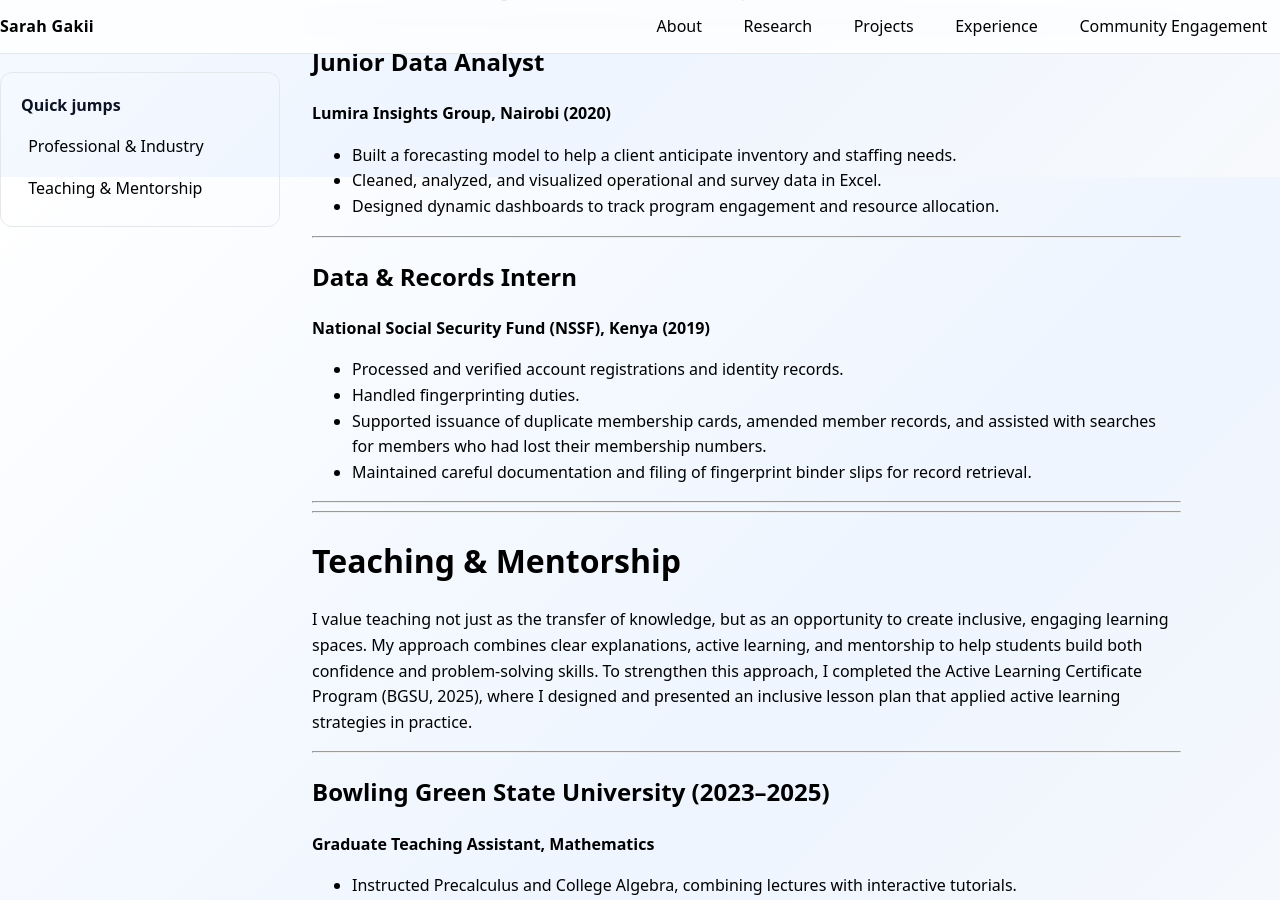
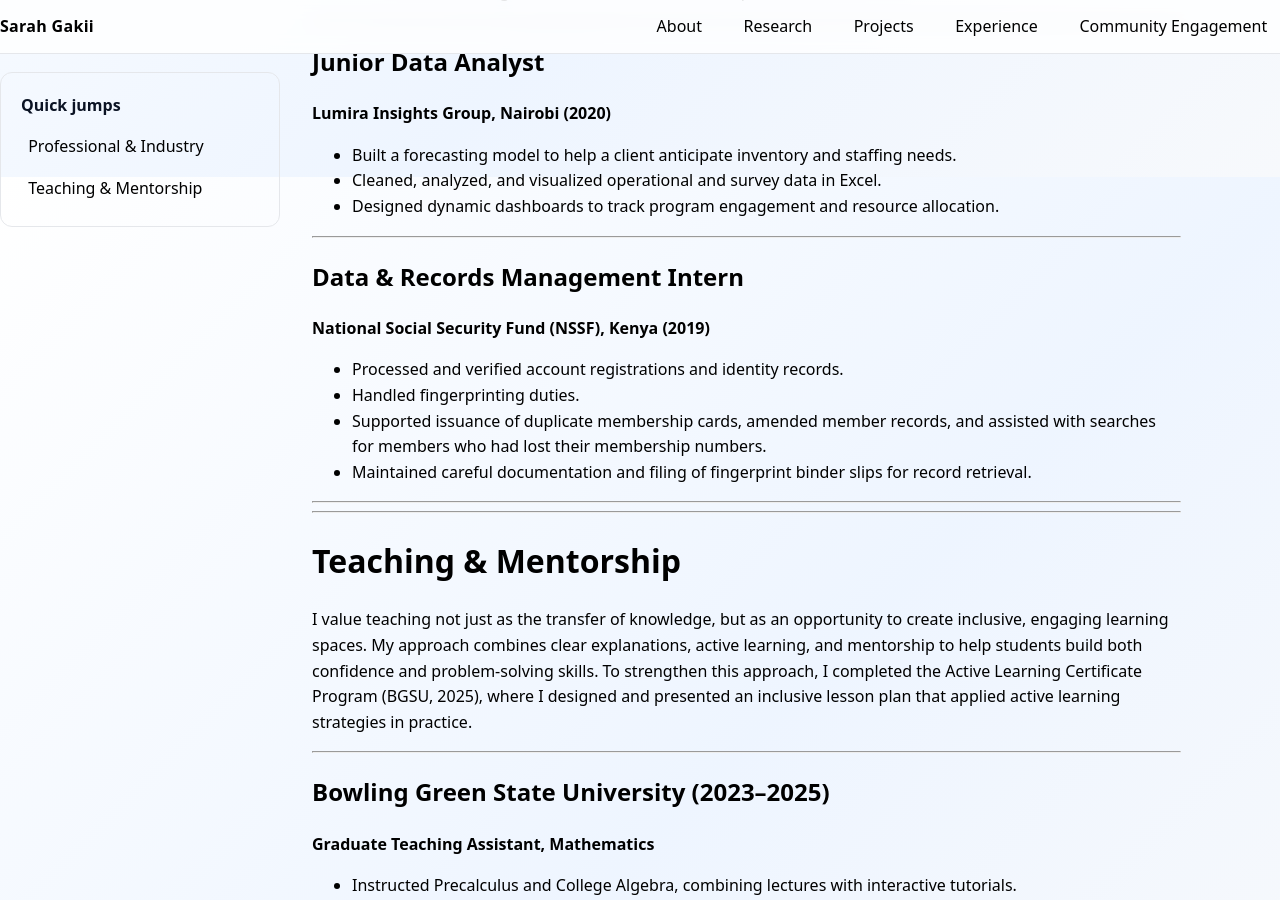
Before and after one commit to SARAH-GAKII/sarah-gakii.github.io, a Jekyll site: the page built from experience.md, in a window 1280 px wide and 900 px high, scrolled down 723 px. Built offline with Jekyll 4.4.1, drawn with Linux system fonts in a browser that asks for light colours.

Commit message:
Update experience.md

```diff
--- a/experience.md
+++ b/experience.md
@@ -46,7 +46,7 @@
 
 ---
 
-## Data & Records Intern
+## Data & Records Management Intern
 **National Social Security Fund (NSSF), Kenya (2019)**
 - Processed and verified account registrations and identity records.
 - Handled fingerprinting duties.
```
